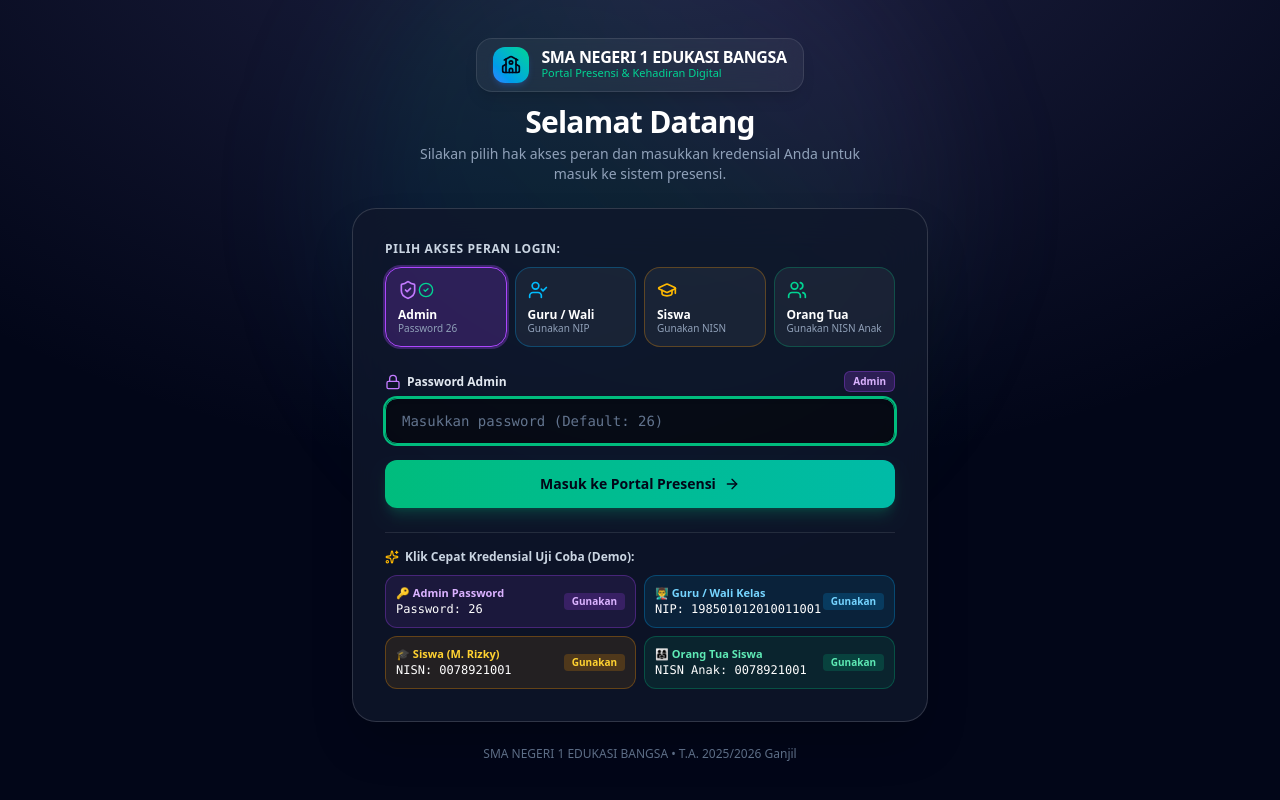
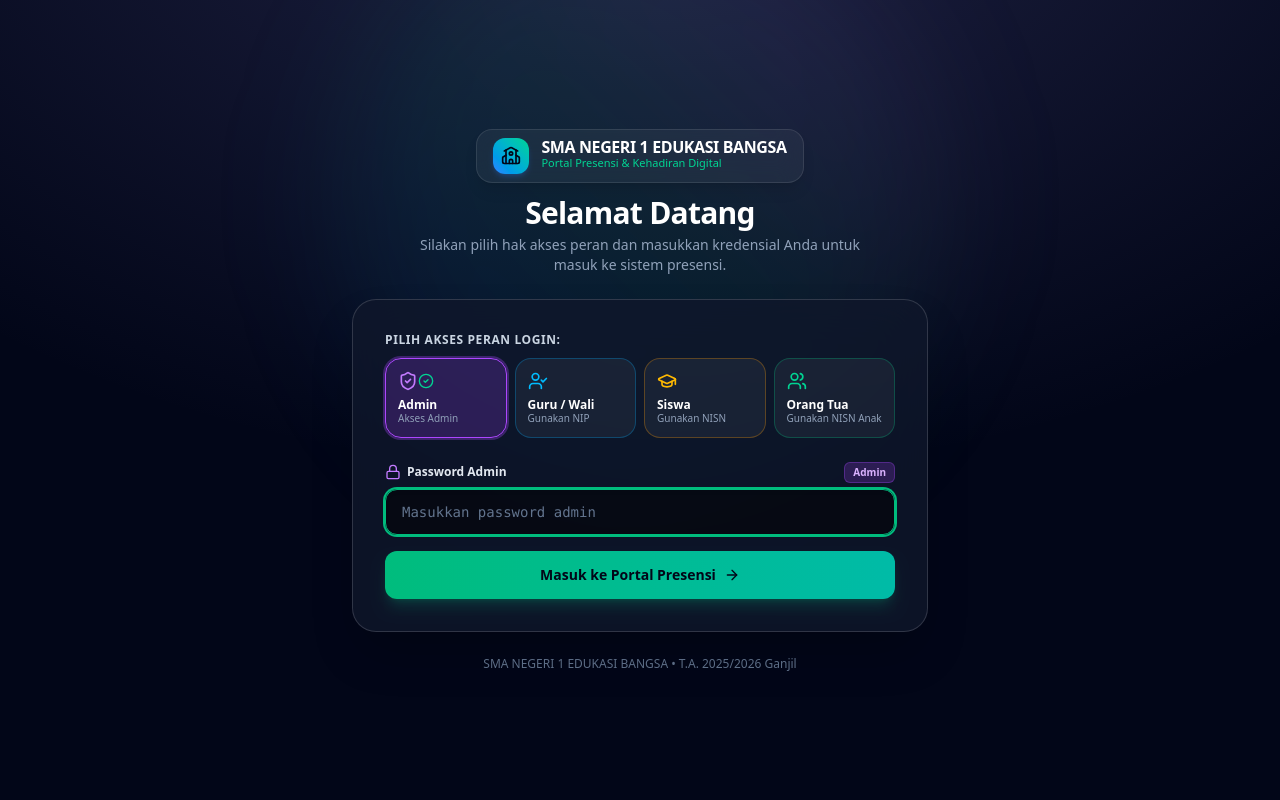
Before and after one commit to iqbhal26-collab/APLIKASI-ABSENSI, a React (Vite) app: page / in a window 1280 px wide. Built offline with nearby package versions, Linux system fonts and the light colour scheme; no server answers; the database is empty.

Commit message:
refactor: remove sensitive credential hints from login UI
Clean up error messages and placeholders to prevent accidental exposure of default passwords and demo NIPs in the login interface.

```diff
--- a/src/components/LoginPage.tsx
+++ b/src/components/LoginPage.tsx
@@ -11,8 +11,7 @@ import {
   ArrowRight,
   AlertCircle,
   KeyRound,
-  CheckCircle2,
-  Sparkles
+  CheckCircle2
 } from 'lucide-react';
 
 interface LoginPageProps {
@@ -46,7 +45,7 @@ export const LoginPage: React.FC<LoginPageProps> = ({
 
     if (!credential) {
       if (selectedRole === 'admin') {
-        setErrorMessage('Masukkan password admin (Default: 26)');
+        setErrorMessage('Masukkan password admin');
       } else if (selectedRole === 'guru') {
         setErrorMessage('Masukkan NIP guru (Nomor Induk Pegawai)');
       } else if (selectedRole === 'siswa') {
@@ -72,7 +71,7 @@ export const LoginPage: React.FC<LoginPageProps> = ({
           };
           onLoginSuccess(adminUser);
         } else {
-          setErrorMessage('Password admin salah! (Password yang benar: 26)');
+          setErrorMessage('Password admin salah!');
           setIsLoading(false);
         }
         return;
@@ -103,7 +102,7 @@ export const LoginPage: React.FC<LoginPageProps> = ({
               name: `Guru (NIP: ${credential})`,
             });
           } else {
-            setErrorMessage('NIP tidak ditemukan! Gunakan contoh NIP demo: 198501012010011001');
+            setErrorMessage('NIP tidak ditemukan!');
             setIsLoading(false);
           }
         }
@@ -134,7 +133,7 @@ export const LoginPage: React.FC<LoginPageProps> = ({
             onLoginSuccess(studentUser);
           }
         } else {
-          setErrorMessage(`NISN '${credential}' tidak ditemukan di database siswa. Coba NISN: 0078921001`);
+          setErrorMessage(`NISN '${credential}' tidak ditemukan di database siswa.`);
           setIsLoading(false);
         }
         return;
@@ -164,19 +163,12 @@ export const LoginPage: React.FC<LoginPageProps> = ({
             onLoginSuccess(ortuUser);
           }
         } else {
-          setErrorMessage(`NISN Anak '${credential}' tidak ditemukan. Coba NISN: 0078921001`);
+          setErrorMessage(`NISN Anak '${credential}' tidak ditemukan.`);
           setIsLoading(false);
         }
         return;
       }
     }, 400);
-  };
-
-  // Helper chips for instant testing
-  const fillCredential = (role: UserRole, val: string) => {
-    setSelectedRole(role);
-    setInputCredential(val);
-    setErrorMessage(null);
   };
 
   const roleTabs: {
@@ -195,13 +187,13 @@ export const LoginPage: React.FC<LoginPageProps> = ({
     {
       id: 'admin',
       label: 'Admin',
-      sublabel: 'Password 26',
+      sublabel: 'Akses Admin',
       icon: <ShieldCheck className="w-5 h-5 text-purple-400" />,
       color: 'border-purple-500/30 hover:border-purple-500/60',
       activeBg: 'bg-purple-500/20 border-purple-500 ring-2 ring-purple-500/30',
       badgeColor: 'bg-purple-500/20 text-purple-300 border-purple-500/30',
       credentialTitle: 'Password Admin',
-      credentialPlaceholder: 'Masukkan password (Default: 26)',
+      credentialPlaceholder: 'Masukkan password admin',
       credentialIcon: <Lock className="w-4 h-4 text-purple-400" />,
       credentialType: 'password',
     },
@@ -214,7 +206,7 @@ export const LoginPage: React.FC<LoginPageProps> = ({
       activeBg: 'bg-sky-500/20 border-sky-500 ring-2 ring-sky-500/30',
       badgeColor: 'bg-sky-500/20 text-sky-300 border-sky-500/30',
       credentialTitle: 'NIP Guru (Nomor Induk Pegawai)',
-      credentialPlaceholder: 'Masukkan NIP (cth: 198501012010011001)',
+      credentialPlaceholder: 'Masukkan NIP Guru',
       credentialIcon: <CreditCard className="w-4 h-4 text-sky-400" />,
       credentialType: 'text',
     },
@@ -227,7 +219,7 @@ export const LoginPage: React.FC<LoginPageProps> = ({
       activeBg: 'bg-amber-500/20 border-amber-500 ring-2 ring-amber-500/30',
       badgeColor: 'bg-amber-500/20 text-amber-300 border-amber-500/30',
       credentialTitle: 'NISN Siswa (Nomor Induk Siswa Nasional)',
-      credentialPlaceholder: 'Masukkan 10 digit NISN (cth: 0078921001)',
+      credentialPlaceholder: 'Masukkan NISN Siswa',
       credentialIcon: <KeyRound className="w-4 h-4 text-amber-400" />,
       credentialType: 'text',
     },
@@ -240,7 +232,7 @@ export const LoginPage: React.FC<LoginPageProps> = ({
       activeBg: 'bg-emerald-500/20 border-emerald-500 ring-2 ring-emerald-500/30',
       badgeColor: 'bg-emerald-500/20 text-emerald-300 border-emerald-500/30',
       credentialTitle: 'NISN Anak / Siswa',
-      credentialPlaceholder: 'Masukkan NISN anak (cth: 0078921001)',
+      credentialPlaceholder: 'Masukkan NISN Anak',
       credentialIcon: <KeyRound className="w-4 h-4 text-emerald-400" />,
       credentialType: 'text',
     }
@@ -375,76 +367,6 @@ export const LoginPage: React.FC<LoginPageProps> = ({
               )}
             </button>
           </form>
-
-          {/* Instant Quick Demo Credentials Section */}
-          <div className="pt-4 border-t border-white/10 space-y-2.5">
-            <div className="flex items-center space-x-1.5 text-xs text-slate-400">
-              <Sparkles className="w-3.5 h-3.5 text-amber-400" />
-              <span className="font-semibold text-slate-300">Klik Cepat Kredensial Uji Coba (Demo):</span>
-            </div>
-
-            <div className="grid grid-cols-1 sm:grid-cols-2 gap-2 text-xs">
-              {/* Admin Demo */}
-              <button
-                type="button"
-                onClick={() => fillCredential('admin', '26')}
-                className="p-2.5 rounded-xl bg-purple-500/10 hover:bg-purple-500/20 border border-purple-500/30 text-purple-200 text-left transition-all flex items-center justify-between group"
-              >
-                <div>
-                  <div className="font-bold text-[11px] text-purple-300">🔑 Admin Password</div>
-                  <div className="font-mono text-xs text-white">Password: 26</div>
-                </div>
-                <span className="text-[10px] bg-purple-500/20 px-2 py-0.5 rounded text-purple-300 group-hover:bg-purple-500 group-hover:text-slate-950 font-bold transition-colors">
-                  Gunakan
-                </span>
-              </button>
-
-              {/* Guru Demo */}
-              <button
-                type="button"
-                onClick={() => fillCredential('guru', '198501012010011001')}
-                className="p-2.5 rounded-xl bg-sky-500/10 hover:bg-sky-500/20 border border-sky-500/30 text-sky-200 text-left transition-all flex items-center justify-between group"
-              >
-                <div>
-                  <div className="font-bold text-[11px] text-sky-300">👨‍🏫 Guru / Wali Kelas</div>
-                  <div className="font-mono text-xs text-white">NIP: 198501012010011001</div>
-                </div>
-                <span className="text-[10px] bg-sky-500/20 px-2 py-0.5 rounded text-sky-300 group-hover:bg-sky-500 group-hover:text-slate-950 font-bold transition-colors">
-                  Gunakan
-                </span>
-              </button>
-
-              {/* Siswa Demo */}
-              <button
-                type="button"
-                onClick={() => fillCredential('siswa', '0078921001')}
-                className="p-2.5 rounded-xl bg-amber-500/10 hover:bg-amber-500/20 border border-amber-500/30 text-amber-200 text-left transition-all flex items-center justify-between group"
-              >
-                <div>
-                  <div className="font-bold text-[11px] text-amber-300">🎓 Siswa (M. Rizky)</div>
-                  <div className="font-mono text-xs text-white">NISN: 0078921001</div>
-                </div>
-                <span className="text-[10px] bg-amber-500/20 px-2 py-0.5 rounded text-amber-300 group-hover:bg-amber-500 group-hover:text-slate-950 font-bold transition-colors">
-                  Gunakan
-                </span>
-              </button>
-
-              {/* Ortu Demo */}
-              <button
-                type="button"
-                onClick={() => fillCredential('orang_tua', '0078921001')}
-                className="p-2.5 rounded-xl bg-emerald-500/10 hover:bg-emerald-500/20 border border-emerald-500/30 text-emerald-200 text-left transition-all flex items-center justify-between group"
-              >
-                <div>
-                  <div className="font-bold text-[11px] text-emerald-300">👨‍👩‍👧 Orang Tua Siswa</div>
-                  <div className="font-mono text-xs text-white">NISN Anak: 0078921001</div>
-                </div>
-                <span className="text-[10px] bg-emerald-500/20 px-2 py-0.5 rounded text-emerald-300 group-hover:bg-emerald-500 group-hover:text-slate-950 font-bold transition-colors">
-                  Gunakan
-                </span>
-              </button>
-            </div>
-          </div>
         </div>
 
         {/* Footer info */}
```
